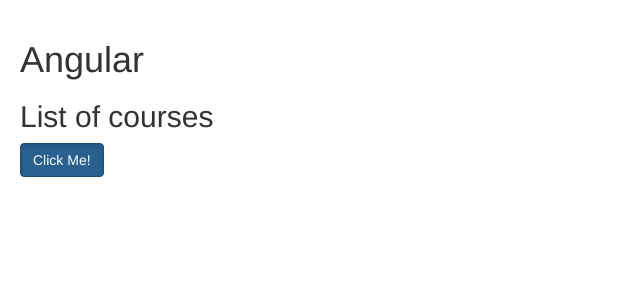
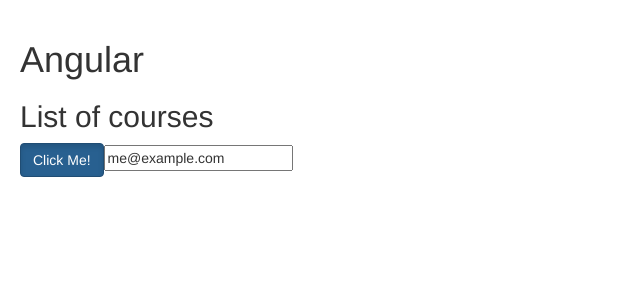
Before and after one commit to nadeemansaris524968/Hello-Angular, an Angular app: page / in a window 1280 px wide. Shown: the top 300 px of the page, without its empty margins (0-640 px from the left). Built offline with nearby package versions, Linux system fonts and the light colour scheme.

Commit message:
Using ngModel for two-way binding through FormsModule.

```diff
--- a/src/app/app.module.ts
+++ b/src/app/app.module.ts
@@ -1,3 +1,4 @@
+import { FormsModule } from '@angular/forms';
 import { CoursesService } from './courses.service';
 import { CoursesComponent } from './courses.component';
 import { BrowserModule } from '@angular/platform-browser';
@@ -13,7 +14,8 @@
     CourseComponent
   ],
   imports: [
-    BrowserModule
+    BrowserModule,
+    FormsModule
   ],
   providers: [
     CoursesService
--- a/src/app/courses.component.ts
+++ b/src/app/courses.component.ts
@@ -6,6 +6,7 @@
     template: `
         <h2>{{title}}</h2>
         <button class="btn btn-primary" [class.active]="isActive">Click Me!</button>
+        <input [(ngModel)]="email" (keyup.enter)="onKeyUp()" />
     `
 })
 export class CoursesComponent {
@@ -13,8 +14,13 @@
     colspan = 2;
     courses;
     isActive = true;
+    email = "me@example.com";
 
     constructor(service: CoursesService) {
         this.courses = service.getCourses();
     }
+
+    onKeyUp() {
+        console.log(this.email);
+    }
 }
```
